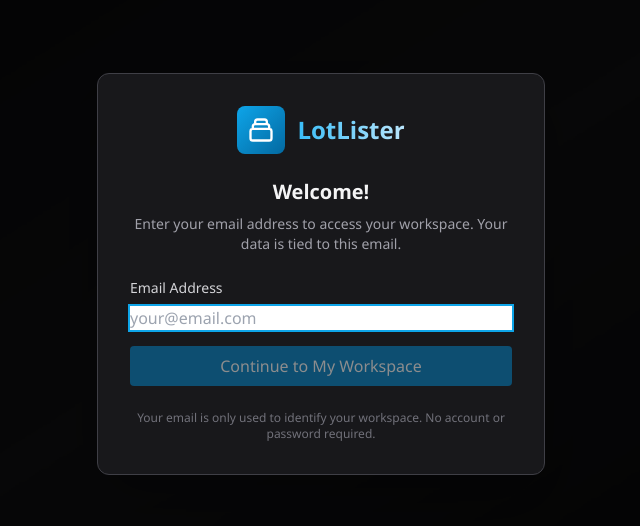
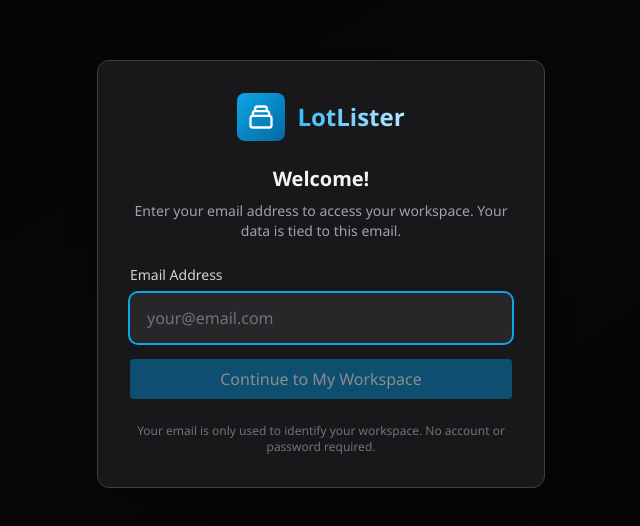
Before and after one commit to fjeffkirk/LotLister, a Next.js app: page /lots in a window 1280 px wide. Shown: the part 126-652 px from the top of the page, without its empty margins (319-959 px from the left). Built offline with nearby package versions, Linux system fonts and the light colour scheme.

Commit message:
Fix email input visibility with proper background and text colors

```diff
--- a/components/EmailModal.tsx
+++ b/components/EmailModal.tsx
@@ -62,7 +62,7 @@ export function EmailModal() {
               value={email}
               onChange={(e) => setEmail(e.target.value)}
               placeholder="your@email.com"
-              className="w-full"
+              className="w-full px-4 py-3 bg-surface-800 border border-surface-600 rounded-lg text-surface-100 placeholder-surface-500 focus:outline-none focus:ring-2 focus:ring-primary-500 focus:border-transparent"
               autoFocus
               autoComplete="email"
             />
```
